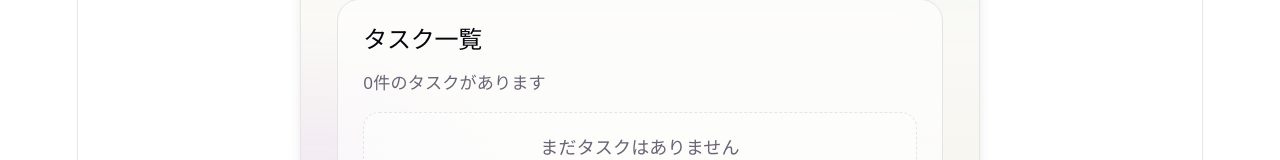
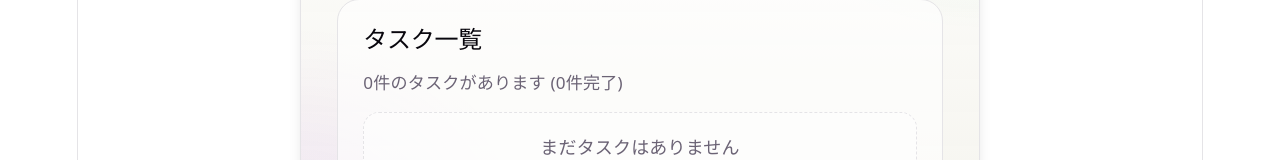
Before and after one commit to Naoto-Araki/react-ts-handson, a React (Vite) app in the folder todo-app/: page / in a window 1280 px wide. Shown: the part 388-548 px from the top of the page. Built offline with nearby package versions, Linux system fonts and the light colour scheme.

Commit message:
feat: update TaskList component to display completed task count

```diff
--- a/todo-app/src/components/TaskList.tsx
+++ b/todo-app/src/components/TaskList.tsx
@@ -8,10 +8,11 @@ type TaskListProps = {
 };
 
 function TaskList({ tasks, onToggleTask, onDeleteTask }: TaskListProps) {
+  const completedCount = tasks.filter((task) => task.completed).length;
   return (
     <div className="task-list">
       <h2>タスク一覧</h2>
-      <p>{tasks.length}件のタスクがあります</p>
+      <p>{tasks.length}件のタスクがあります ({completedCount}件完了)</p>
       <ul>
         {tasks.map((task) => (
           <TaskItem
```
